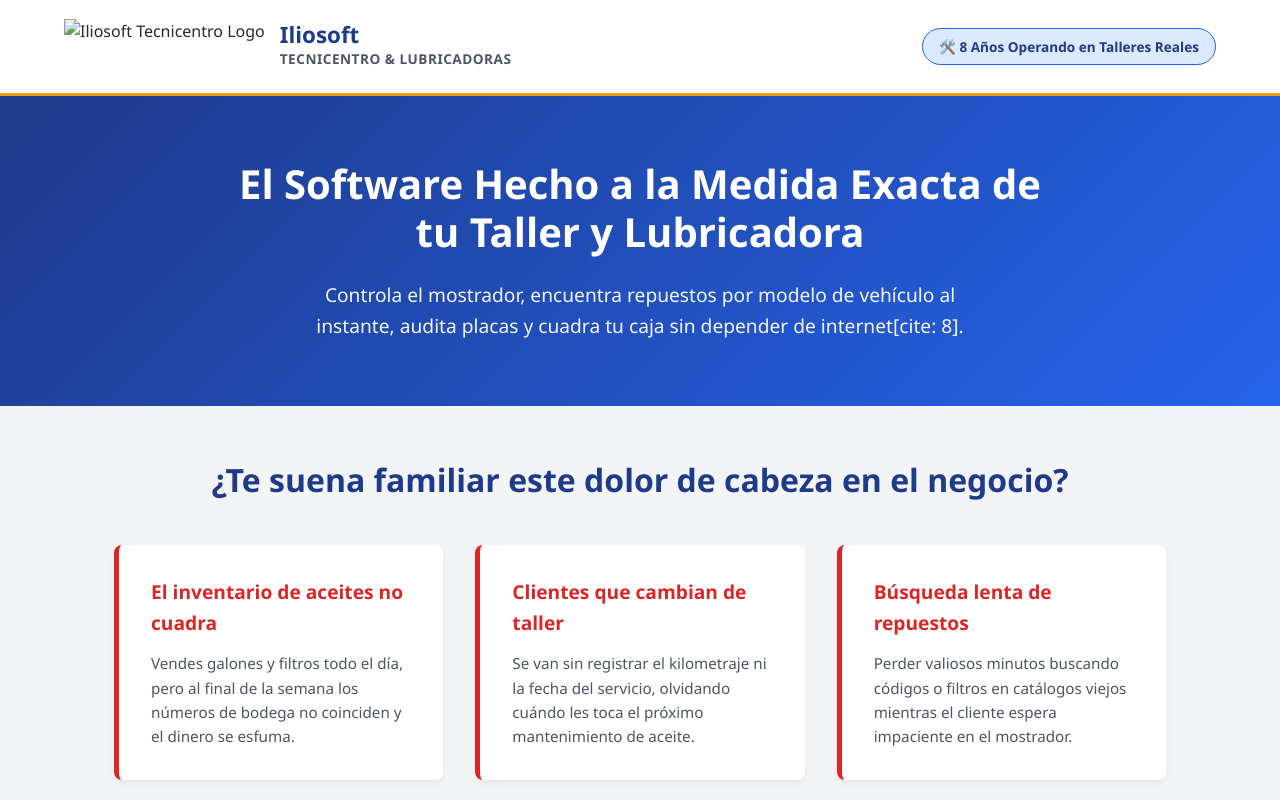
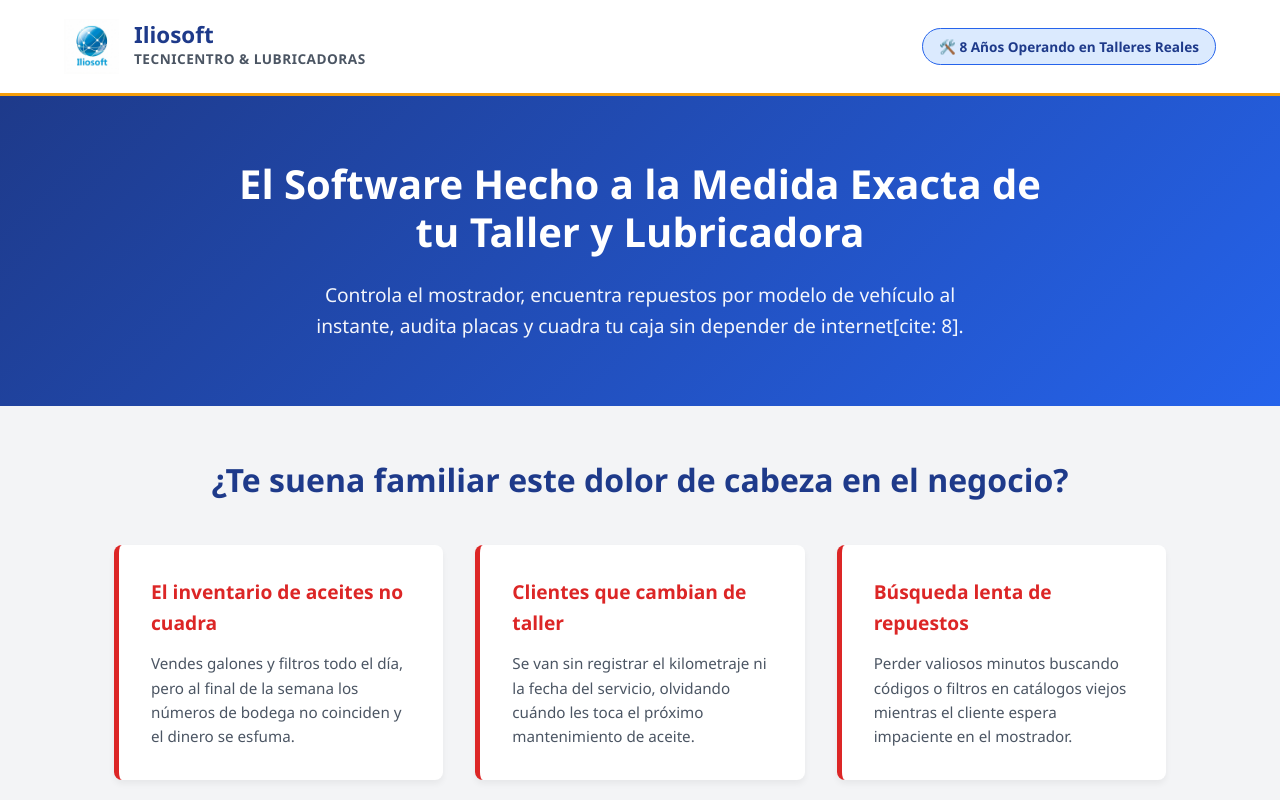
Before and after one commit to IliosoftEcuador/IliosoftTecnicentro, a plain HTML site: page index.html in a window 1280 px wide. Shown: the top 800 px of the page. Drawn offline with Linux system fonts and the light colour scheme.

Commit message:
Update index.html

```diff
--- a/index.html
+++ b/index.html
@@ -67,7 +67,7 @@
     <header>
         <div class="logo-container">
             <!-- AQUÍ APUNTA AL NOMBRE EXACTO DE TU IMAGEN SUBIDA A GITHUB -->
-            <img src="Logo Iliosoft.jfif" alt="Iliosoft Tecnicentro Logo">
+            <img src="logo-limpio.jfif" alt="Iliosoft Tecnicentro Logo">
             <div class="logo-text">
                 <span class="title">Iliosoft</span>
                 <span class="subtitle">Tecnicentro & Lubricadoras</span>
```
